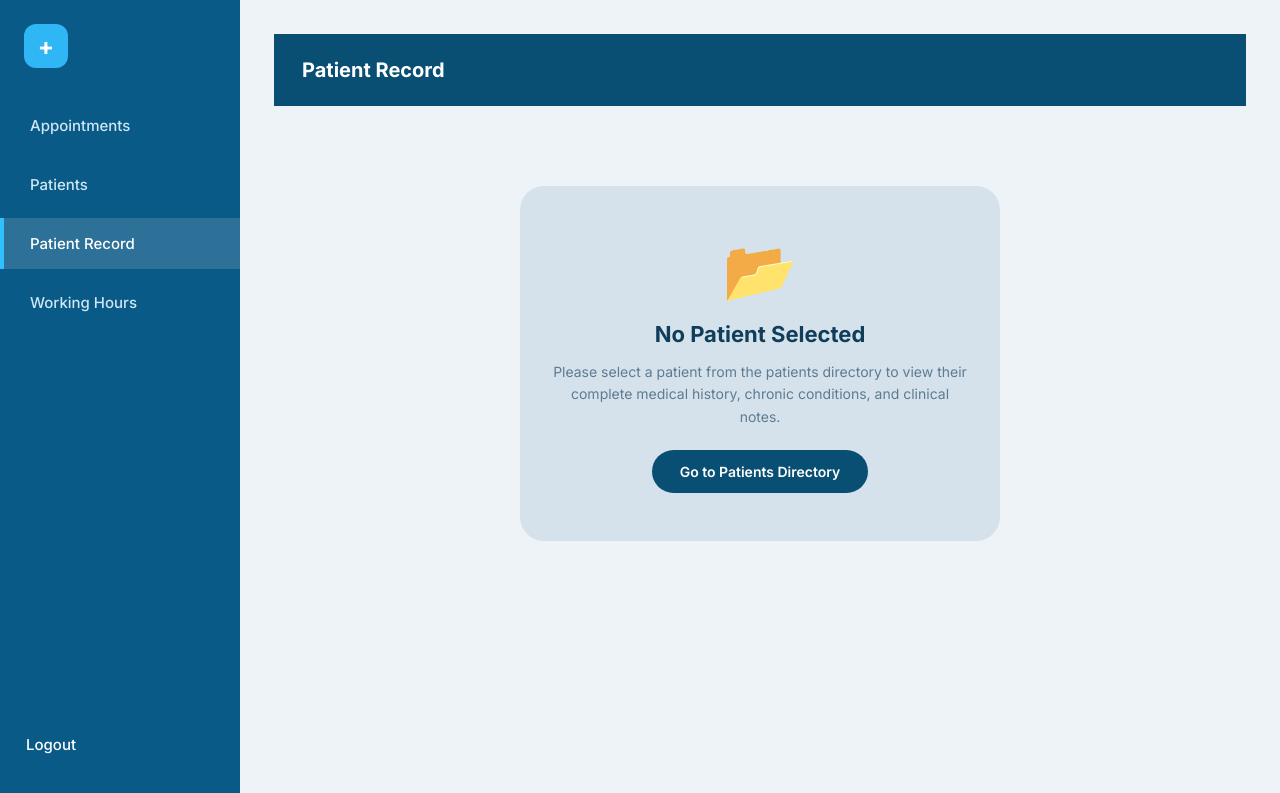
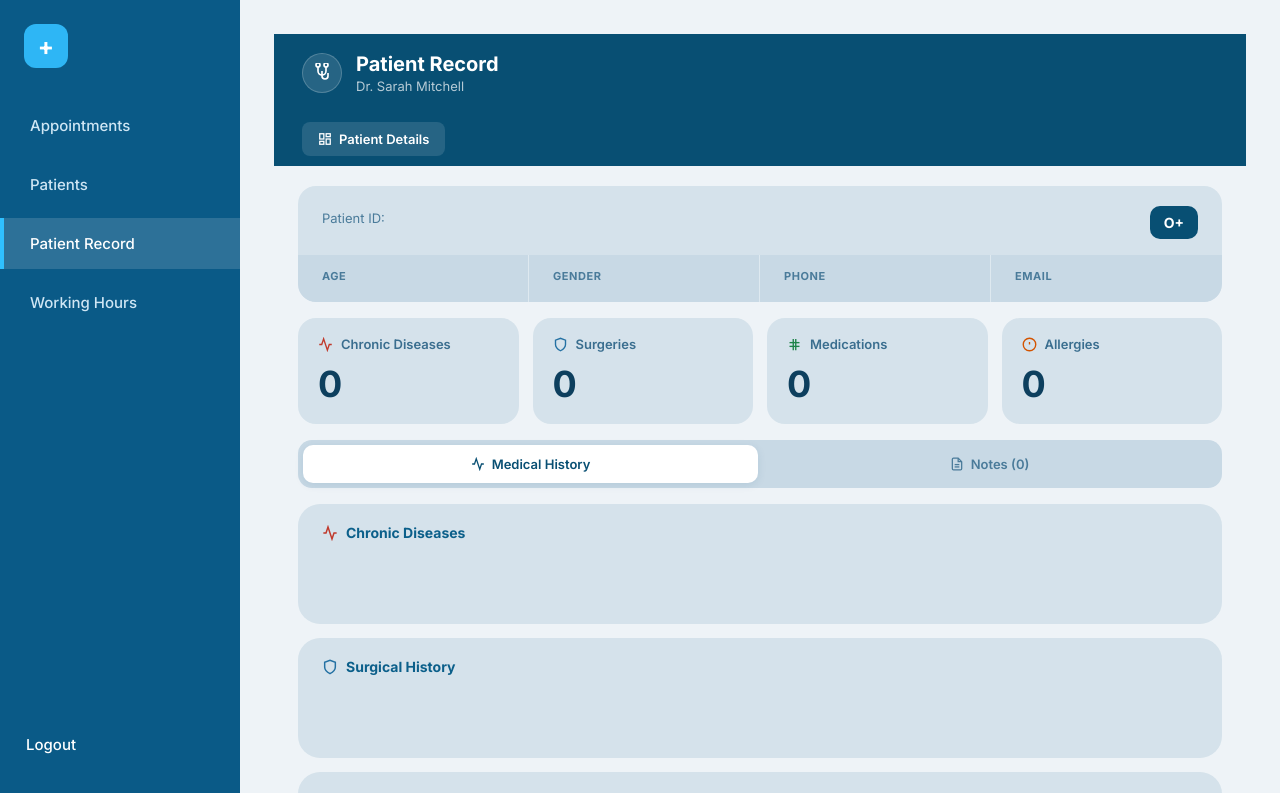
Before and after one commit to ziadalshahat/medscopeV3, a React (Vite) app: page /doctor/patient-record in a window 1280 px wide. Shown: the top 793 px of the page. Built offline with nearby package versions, Linux system fonts and the light colour scheme.

Commit message:
feat: always render PatientRecord template even when empty

```diff
--- a/src/Doctor/pages/PatientRecord.jsx
+++ b/src/Doctor/pages/PatientRecord.jsx
@@ -74,11 +74,8 @@ const PatientRecord = () => {
   const [showAddNote, setShowAddNote] = useState(false);
   const [editingNote, setEditingNote] = useState(null);
   const [noteForm, setNoteForm] = useState({ date: "", diagnosis: "", treatmentPlan: "", followUp: "" });
-  const [noPatientSelected, setNoPatientSelected] = useState(false);
-
   useEffect(() => {
-    if (!patientId) { setNoPatientSelected(true); setLoading(false); return; }
-    setNoPatientSelected(false);
+    if (!patientId) { setLoading(false); return; }
     const fetchPatientRecord = async () => {
       try {
         setLoading(true);
@@ -150,33 +147,6 @@ const PatientRecord = () => {
   };
 
   if (loading) return <Loader message="Loading patient record..." />;
-
-  if (noPatientSelected) {
-    return (
-      <div className="pt-page">
-        <Sidebar navigate={navigate} />
-        <div className="pt-main">
-          <div className="pr-page">
-            <div className="pr-topbar">
-              <div className="pr-topbar-left">
-                <div className="pr-topbar-title">Patient Record</div>
-              </div>
-            </div>
-            <div className="pr-body">
-              <div className="pr-empty-state">
-                <div className="pr-empty-card">
-                  <div className="pr-empty-icon">📂</div>
-                  <h2>No Patient Selected</h2>
-                  <p>Please select a patient from the patients directory to view their complete medical history, chronic conditions, and clinical notes.</p>
-                  <button className="pr-empty-btn" onClick={() => navigate("/doctor/patients")}>Go to Patients Directory</button>
-                </div>
-              </div>
-            </div>
-          </div>
-        </div>
-      </div>
-    );
-  }
 
   return (
     <div className="pt-page">
```
